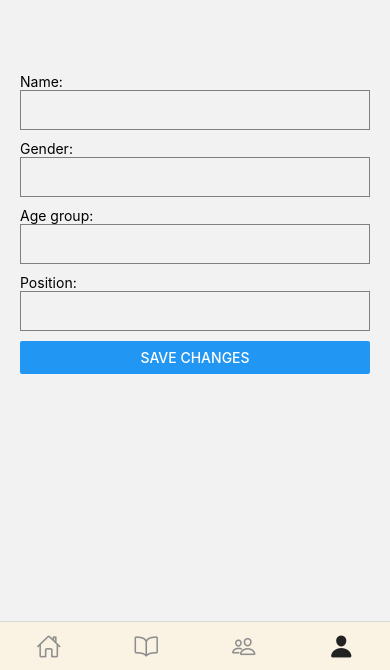
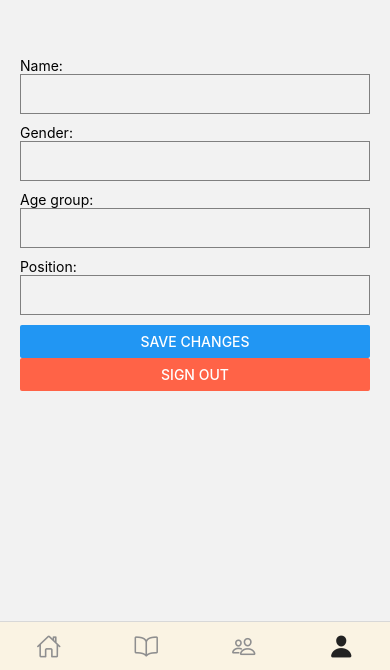
Before and after one commit to melly19/ttp, a React Native app in the folder frontend/: screen /Profile in a window 390 px wide. Shown: the part 174-844 px from the top of the page. Built offline with nearby package versions, Linux system fonts and the light colour scheme.

Commit message:
#4: Added word of the day feature to the home screen

```diff
--- a/frontend/src/screens/profile/ProfileScreen.tsx
+++ b/frontend/src/screens/profile/ProfileScreen.tsx
@@ -1,8 +1,9 @@
 import React, { useEffect, useState } from 'react';
 import ScreenTemplate from '../ScreenTemplate';
+import { useNavigation } from '@react-navigation/native';
 import { View, TextInput, Button, Text, StyleSheet, Alert, NativeModules } from 'react-native';
 
-const { FirestoreModule } = NativeModules;
+const { FirestoreModule, AuthModule } = NativeModules;
 
 const ProfileScreen: React.FC = ({ navigation }) => {
     const [uid, setUid] = useState(null);
@@ -12,6 +13,15 @@ const ProfileScreen: React.FC = ({ navigation }) => {
         ageGroup: '',
         position: ''
     });
+
+    const handleSignout = async () => {
+        try {
+            await AuthModule.signOut();
+            navigation.replace('AuthToggle');
+        } catch (error) {
+            Alert.alert("Sign out failed", "Unable to sign out, please try again.")
+        }
+    };
 
     useEffect(() => {
         const fetchProfile = async() => {
@@ -77,6 +87,7 @@ const ProfileScreen: React.FC = ({ navigation }) => {
                 onChangeText={(text) => setProfile({...profile, position:text})}
             />
             <Button title="Save Changes" onPress={handleSave} />
+            <Button title="Sign Out" onPress={handleSignout} color="#FF6347" />
         </View>
     );
 };
```
Also changed, not shown: 2 other files (tests, documents, lock files or other folders).
